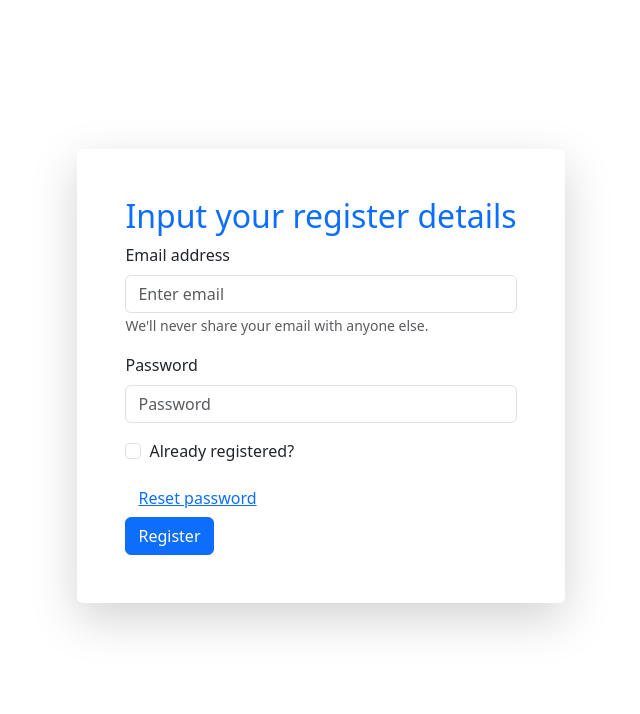
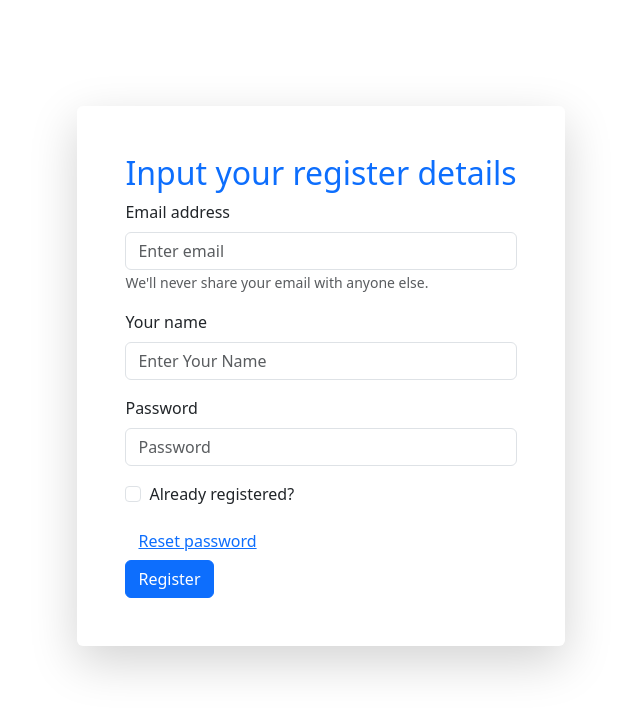
Before and after one commit to webdevmahdi/email-password-auth, a React (Vite) app: page / in a window 1280 px wide. Shown: the top 714 px of the page, without its empty margins (319-959 px from the left). Built offline with nearby package versions, Linux system fonts and the light colour scheme.

Commit message:
user name added

```diff
--- a/src/App.jsx
+++ b/src/App.jsx
@@ -3,7 +3,7 @@ import 'bootstrap/dist/css/bootstrap.min.css';
 import app from './firebase.init';
 import Button from 'react-bootstrap/Button';
 import Form from 'react-bootstrap/Form';
-import { createUserWithEmailAndPassword, getAuth, sendEmailVerification, sendPasswordResetEmail, signInWithEmailAndPassword } from 'firebase/auth';
+import { createUserWithEmailAndPassword, getAuth, sendEmailVerification, sendPasswordResetEmail, signInWithEmailAndPassword, updateProfile } from 'firebase/auth';
 import { useState } from 'react';
 
 
@@ -14,6 +14,7 @@ function App() {
   let [password, setPassword] = useState('');
   let [registered, setRegistered] = useState(false)
   let [validated, setValidated] = useState(false);
+  let [name, setName] = useState('');
   let [error, setError] = useState('')
 
   //Blur input field functions
@@ -44,16 +45,16 @@ function App() {
 
 
     // Log in user
-    if(registered){
+    if (registered) {
       signInWithEmailAndPassword(auth, email, password)
-      .then(result =>{
+        .then(result => {
           let user = result.user;
           console.log(user);
           setError('')
         })
         .catch(error => setError("The email doesn't exist."));
     }
-    else{
+    else {
       // Send to the firebase server
       createUserWithEmailAndPassword(auth, email, password)
         .then(result => {
@@ -61,6 +62,7 @@ function App() {
           setEmail('');
           setPassword('');
           emailVerification();
+          setUserName();
           console.log(user);
         })
         .catch(error => {
@@ -77,6 +79,18 @@ function App() {
     console.log('submitted', email, password)
     event.preventDefault();
   }
+
+  let setUserName = () =>{
+    updateProfile(auth.currentUser, {
+      displayName: name
+    })
+    .then(() => console.log('Updating name'))
+  }
+
+  let nameBlur = event =>{
+    setName(event.target.value);
+  }
+
   let resetPassword = () => {
     sendPasswordResetEmail(auth, email)
       .then(() => console.log('Email has been sent'))
@@ -100,6 +114,13 @@ function App() {
             Please provide a valid email.
           </Form.Control.Feedback>
         </Form.Group>
+        {!registered && <Form.Group className="mb-3" controlId="formBasicEmail">
+          <Form.Label>Your name</Form.Label>
+          <Form.Control onBlur={nameBlur} type="text" placeholder="Enter Your Name" required />
+          <Form.Control.Feedback type="invalid">
+            Please provide your name.
+          </Form.Control.Feedback>
+        </Form.Group>}
 
         <Form.Group className="mb-3" controlId="formBasicPassword">
           <Form.Label>Password</Form.Label>
@@ -110,7 +131,7 @@ function App() {
         </Form.Group>
         <p className='text-danger'>{error}</p>
         <Form.Group className="mb-3">
-        <Form.Check onChange={logIn} label="Already registered?"/>
+          <Form.Check onChange={logIn} label="Already registered?" />
         </Form.Group>
         <Button onClick={resetPassword} variant='link'>Reset password</Button>
         <br />
--- a/src/index.css
+++ b/src/index.css
@@ -6,12 +6,6 @@
   color-scheme: light dark;
   color: rgba(255, 255, 255, 0.87);
   background-color: #242424;
-
-  font-synthesis: none;
-  text-rendering: optimizeLegibility;
-  -webkit-font-smoothing: antialiased;
-  -moz-osx-font-smoothing: grayscale;
-  -webkit-text-size-adjust: 100%;
 }
 
 a {
```
Lines whose indentation alone changed are shown as unchanged.
